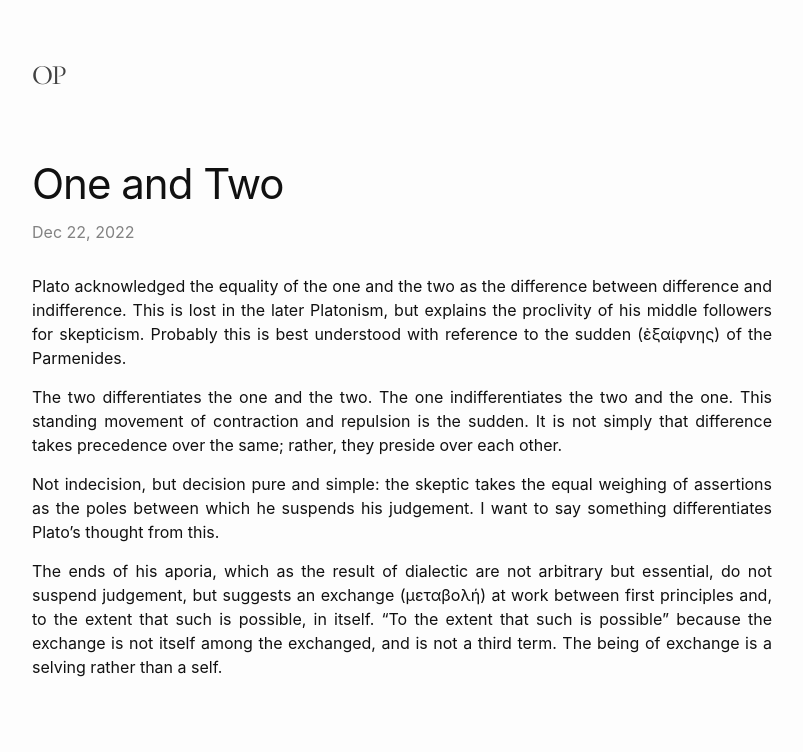
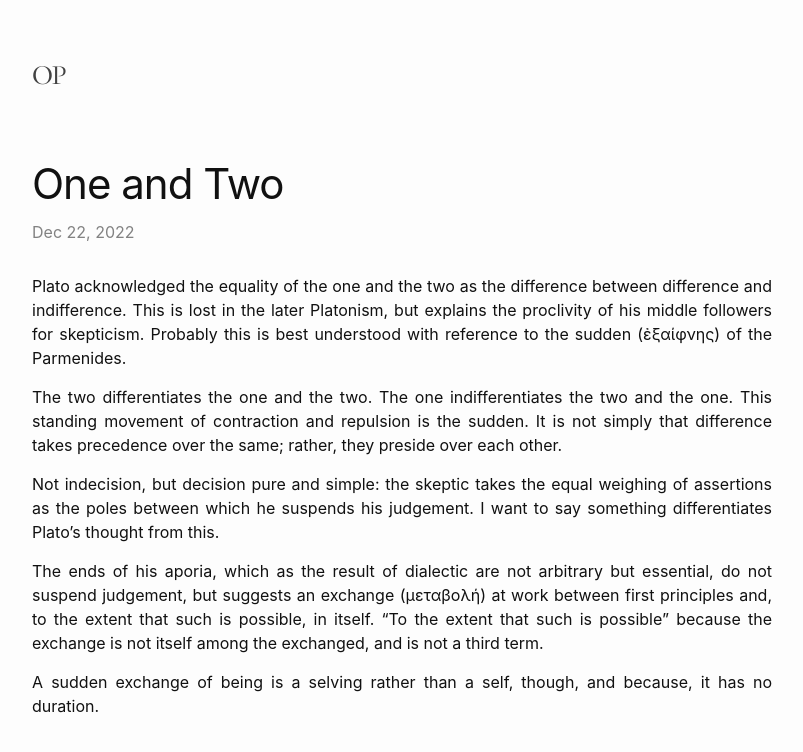
Before and after one commit to TheatrumMundi/TheatrumMundi, a Jekyll site: the page built from _posts/2022-12-22-one-and-two.markdown, in a window 1280 px wide. Shown: the top 752 px of the page, without its empty margins (238-1041 px from the left). Built offline with Jekyll 4.4.1, drawn with Linux system fonts in a browser that asks for light colours; some web fonts are replaced.

Commit message:
Update 2022-12-22-one-and-two.markdown

```diff
--- a/_posts/2022-12-22-one-and-two.markdown
+++ b/_posts/2022-12-22-one-and-two.markdown
@@ -11,4 +11,6 @@ The two differentiates the one and the two. The one indifferentiates the two and
 
 Not indecision, but decision pure and simple: the skeptic takes the equal weighing of assertions as the poles between which he suspends his judgement. I want to say something differentiates Plato's thought from this.
 
-The ends of his aporia, which as the result of dialectic are not arbitrary but essential, do not suspend judgement, but suggests an exchange (μεταβολή) at work between first principles and, to the extent that such is possible, in itself. "To the extent that such is possible" because the exchange is not itself among the exchanged, and is not a third term. The being of exchange is a selving rather than a self.
+The ends of his aporia, which as the result of dialectic are not arbitrary but essential, do not suspend judgement, but suggests an exchange (μεταβολή) at work between first principles and, to the extent that such is possible, in itself. "To the extent that such is possible" because the exchange is not itself among the exchanged, and is not a third term.
+
+A sudden exchange of being is a selving rather than a self, though, and because, it has no duration.
```
